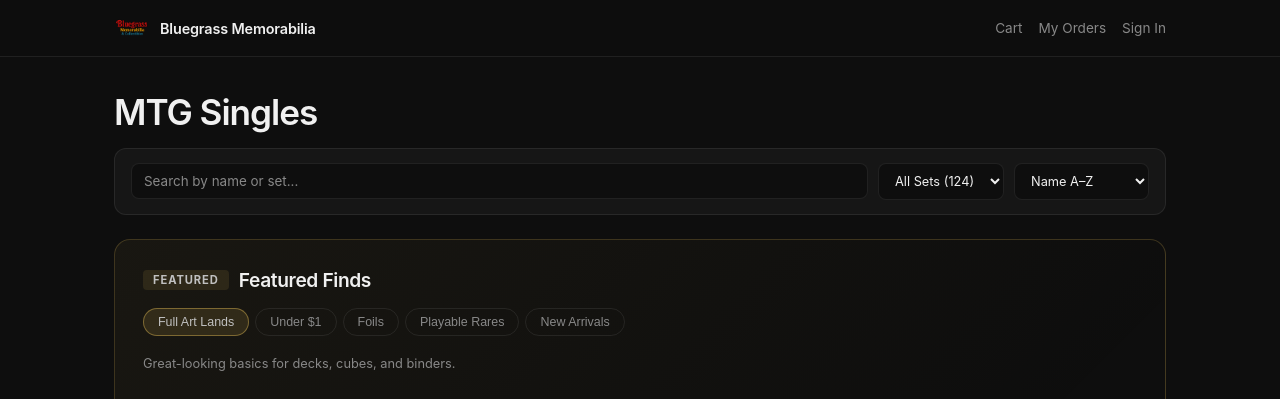
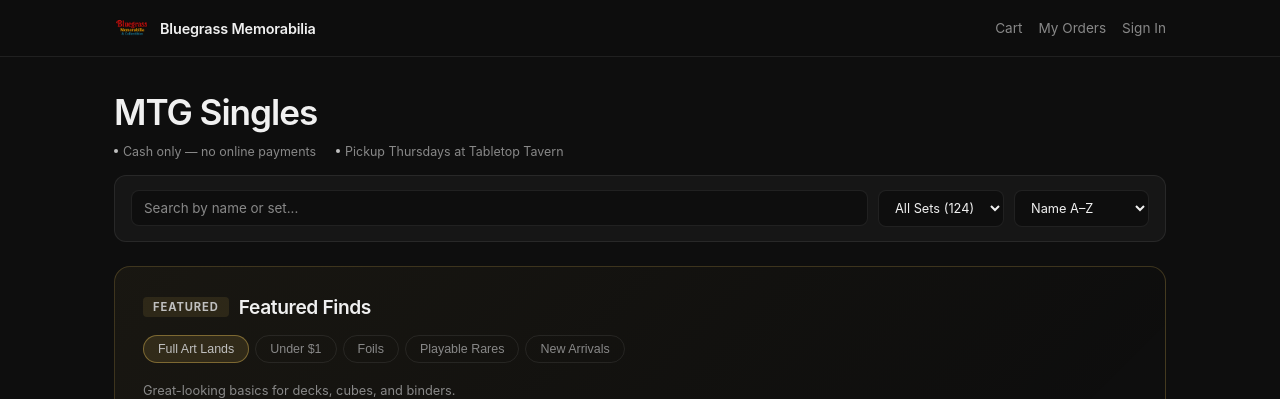
Before and after one commit to McBoop69420/jaredluyster.com, a Flask app: page /marketplace/ in a window 1280 px wide. Shown: the top 399 px of the page. Run offline with Flask 3, Linux system fonts and the light colour scheme.

Commit message:
Add cash-only/pickup notice to shop and cart

```diff
--- a/marketplace/index.html
+++ b/marketplace/index.html
@@ -670,6 +670,10 @@
                     <h1>MTG Singles</h1>
                     <p class="lead"></p>
                 </div>
+                <div class="trust-bar">
+                    <span>Cash only — no online payments</span>
+                    <span>Pickup Thursdays at Tabletop Tavern</span>
+                </div>
             </div>
         </section>
 
--- a/marketplace/templates/cart.html
+++ b/marketplace/templates/cart.html
@@ -84,6 +84,9 @@
                         Submit Order
                     </button>
                     <div id="order-error" class="error-msg" style="display:none"></div>
+                    <p style="font-size:0.78rem; color:var(--muted); margin-top:12px; line-height:1.5;">
+                        Cash only — no online payments are accepted. I'll be at Tabletop Tavern every Thursday to deliver orders.
+                    </p>
                 </div>
             </div>
         </div>
```
